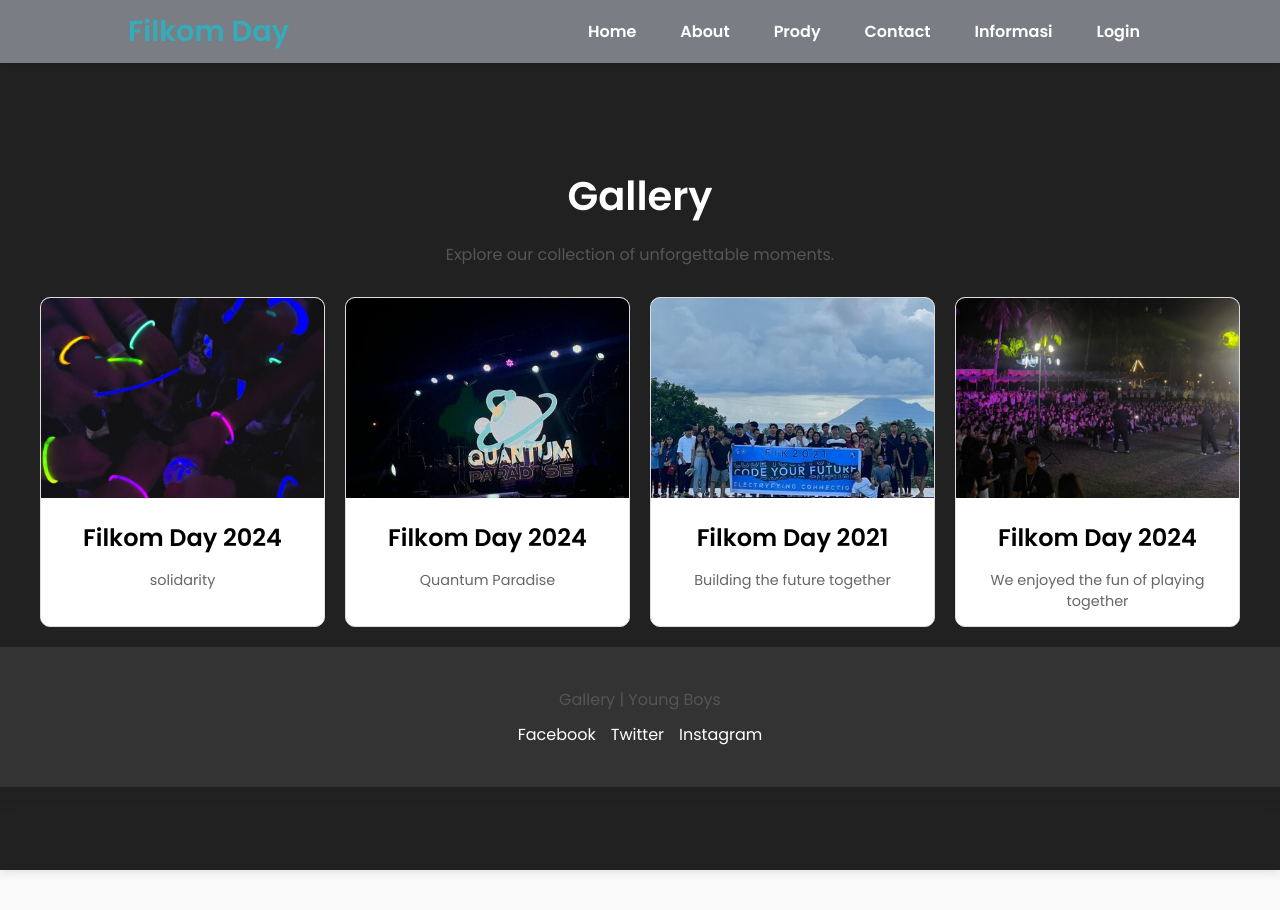
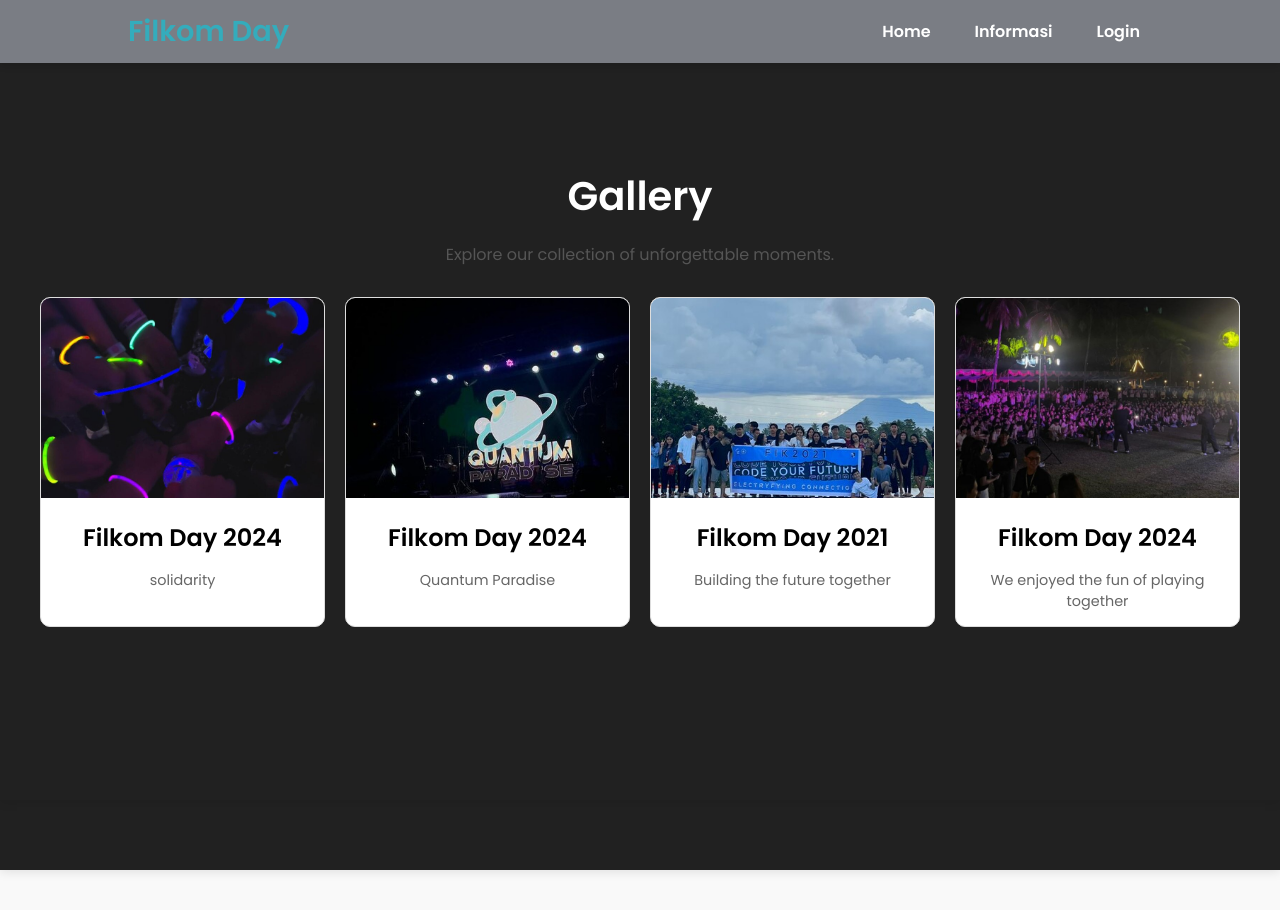
Before and after one commit to Lapzy7/Front-End-Final, a React (Create React App) app: page /gallery in a window 1280 px wide. Shown: the top 910 px of the page. Built offline with nearby package versions, Linux system fonts and the light colour scheme.

Commit message:
Update Small Navigation

```diff
--- a/src/assets/style.css
+++ b/src/assets/style.css
@@ -594,6 +594,12 @@ h6 {
   box-shadow: 0 2px 12px rgba(0, 0, 0, 0.1);
 }
 
+.contact-info h2 {
+  font-size: 2rem;
+  color: #212121;
+  margin-bottom: 20px;
+}
+
 /* Contact form section */
 .contact-form {
   flex: 1 1 60%;
@@ -781,7 +787,6 @@ h6 {
 
 .success-container {
   text-align: center;
-  margin: 50px auto;
   padding: 20px;
   border-radius: 10px;
   background-color: #d4edda;
@@ -868,40 +873,3 @@ p {
   transform: translateY(-5px);
   box-shadow: 0 4px 8px rgba(0, 0, 0, 0.2);
 }
-
-/* Footer Styles */
-.footer {
-  background-color: #333;
-  color: #fff;
-  padding: 20px 0;
-  text-align: center;
-}
-
-.footer p {
-  margin: 0;
-  font-size: 1em;
-}
-
-.footer .social-links {
-  list-style: none;
-  padding: 0;
-  margin: 10px 0 0;
-  display: flex;
-  justify-content: center;
-  gap: 15px;
-}
-
-.footer .social-links li {
-  display: inline;
-}
-
-.footer .social-links a {
-  color: #fff;
-  text-decoration: none;
-  font-size: 1em;
-  transition: color 0.3s;
-}
-
-.footer .social-links a:hover {
-  color: #34acbc;
-}
--- a/src/component/SmallNavigation/index.js
+++ b/src/component/SmallNavigation/index.js
@@ -1,8 +1,9 @@
-import React from "react";
+import React, { useState } from "react";
 import { useNavigate } from "react-router-dom";
 
 const SmallNavigation = () => {
   const navigate = useNavigate();
+  const [showDropdown, setShowDropdown] = useState(false);
 
   return (
     <nav className="navbar">
@@ -15,6 +16,31 @@ const SmallNavigation = () => {
             <button onClick={() => navigate("/")} className="navbar-button">
               Home
             </button>
+          </li>
+          <li
+            onMouseEnter={() => setShowDropdown(true)}
+            onMouseLeave={() => setShowDropdown(false)}
+            className="informasi"
+          >
+            <a href="#informasi">Informasi</a>
+            <ul className={`dropdown ${showDropdown ? "show" : ""}`}>
+              <li>
+                <button
+                  onClick={() => navigate("/gallery")}
+                  className="navbar-button-down"
+                >
+                  Gallery
+                </button>
+              </li>
+              <li>
+                <button
+                  onClick={() => navigate("/team")}
+                  className="navbar-button-down"
+                >
+                  Team
+                </button>
+              </li>
+            </ul>
           </li>
           <li>
             <button
--- a/src/page/Contact/index.js
+++ b/src/page/Contact/index.js
@@ -5,12 +5,11 @@ const Contact = () => {
 
   const handleSubmit = (e) => {
     e.preventDefault();
-    // Simulasi proses pengiriman
     setStatus("sending");
 
     setTimeout(() => {
       setStatus("success");
-    }, 2000); // Menunggu 2 detik untuk simulasi pengiriman
+    }, 2000);
   };
 
   return (
--- a/src/page/Gallery/index.js
+++ b/src/page/Gallery/index.js
@@ -1,10 +1,10 @@
 import { gallery1, gallery2, gallery3, imgHome2 } from "../../assets";
-import Navigation from "../../component/Navigation";
+import SmallNavigation from "../../component/SmallNavigation";
 
 const Gallery = () => {
   return (
     <div className="app-container">
-      <Navigation />
+      <SmallNavigation />
       <div>
         <section className="gallery">
           <div className="container">
@@ -14,44 +14,28 @@ const Gallery = () => {
             </div>
             <div className="gallery-grid">
               <div className="gallery-item">
-                <img src={gallery1} alt="Gallery Image 1" />
+                <img src={gallery1} alt="Gallery 1" />
                 <h3>Filkom Day 2024</h3>
                 <p>solidarity</p>
               </div>
               <div className="gallery-item">
-                <img src={gallery2} alt="Gallery Image 2" />
+                <img src={gallery2} alt="Gallery 2" />
                 <h3>Filkom Day 2024</h3>
                 <p>Quantum Paradise</p>
               </div>
               <div className="gallery-item">
-                <img src={gallery3} alt="Gallery Image 3" />
+                <img src={gallery3} alt="Gallery 3" />
                 <h3>Filkom Day 2021</h3>
                 <p>Building the future together</p>
               </div>
               <div className="gallery-item">
-                <img src={imgHome2} alt="Gallery Image 4" />
+                <img src={imgHome2} alt="Gallery 4" />
                 <h3>Filkom Day 2024</h3>
                 <p>We enjoyed the fun of playing together</p>
               </div>
             </div>
           </div>
         </section>
-        <footer className="footer">
-          <div className="container">
-            <p>Gallery | Young Boys</p>
-            <ul className="social-links">
-              <li>
-                <a href="#">Facebook</a>
-              </li>
-              <li>
-                <a href="#">Twitter</a>
-              </li>
-              <li>
-                <a href="#">Instagram</a>
-              </li>
-            </ul>
-          </div>
-        </footer>
       </div>
     </div>
   );
--- a/src/page/Registration/index.js
+++ b/src/page/Registration/index.js
@@ -15,9 +15,12 @@ const Registration = () => {
 
   if (isSubmitted) {
     return (
-      <div className="success-container" onClick={handleRedirect}>
-        <h2>Pendaftaran Selesai</h2>
-        <p>Klik di sini untuk kembali ke halaman utama</p>
+      <div className="app-container">
+        <SmallNavigation />
+        <div className="success-container" onClick={handleRedirect}>
+          <h2>Pendaftaran Selesai</h2>
+          <p>Klik di sini untuk kembali ke halaman utama</p>
+        </div>
       </div>
     );
   }
```
